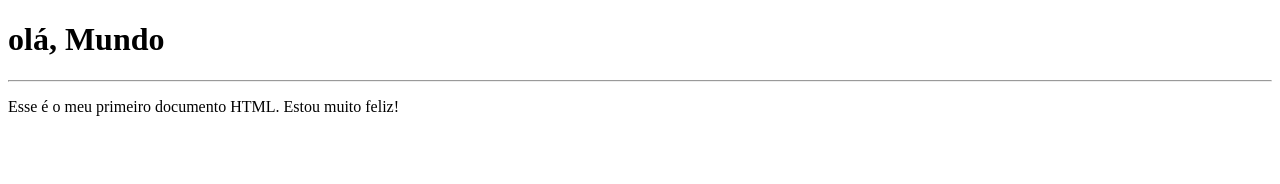
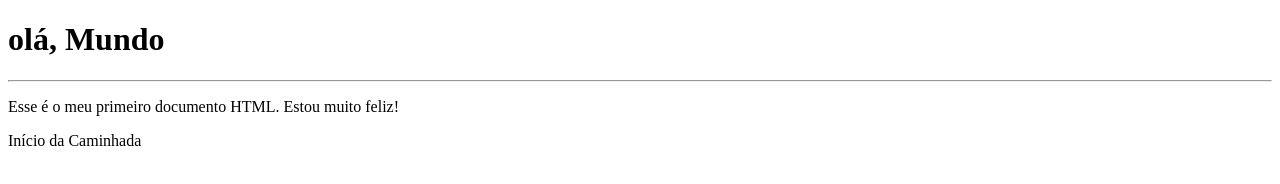
Before and after one commit to gersons16/html-css, a plain HTML site: page Exercicos/ex001/index.html in a window 1280 px wide. Drawn offline with Linux system fonts and the light colour scheme.

Commit message:
adiçao de paragrafo

```diff
--- a/Exercicos/ex001/index.html
+++ b/Exercicos/ex001/index.html
@@ -9,5 +9,6 @@
 <h1>olá, Mundo</h1>
 <hr>
 <p>Esse é o meu primeiro documento HTML. Estou muito feliz!</p>
+<p> Início da Caminhada</p>
 </body>
 </html>
```
